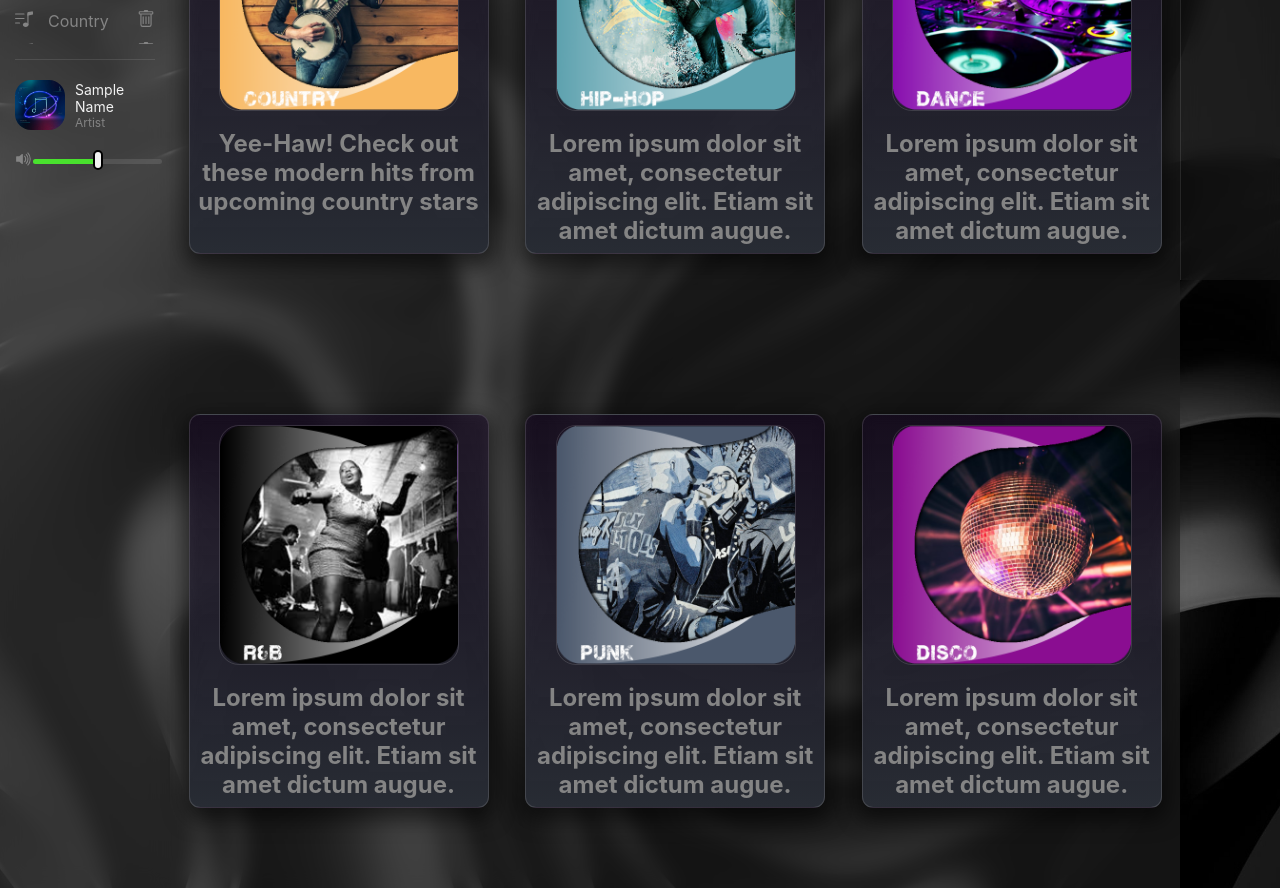
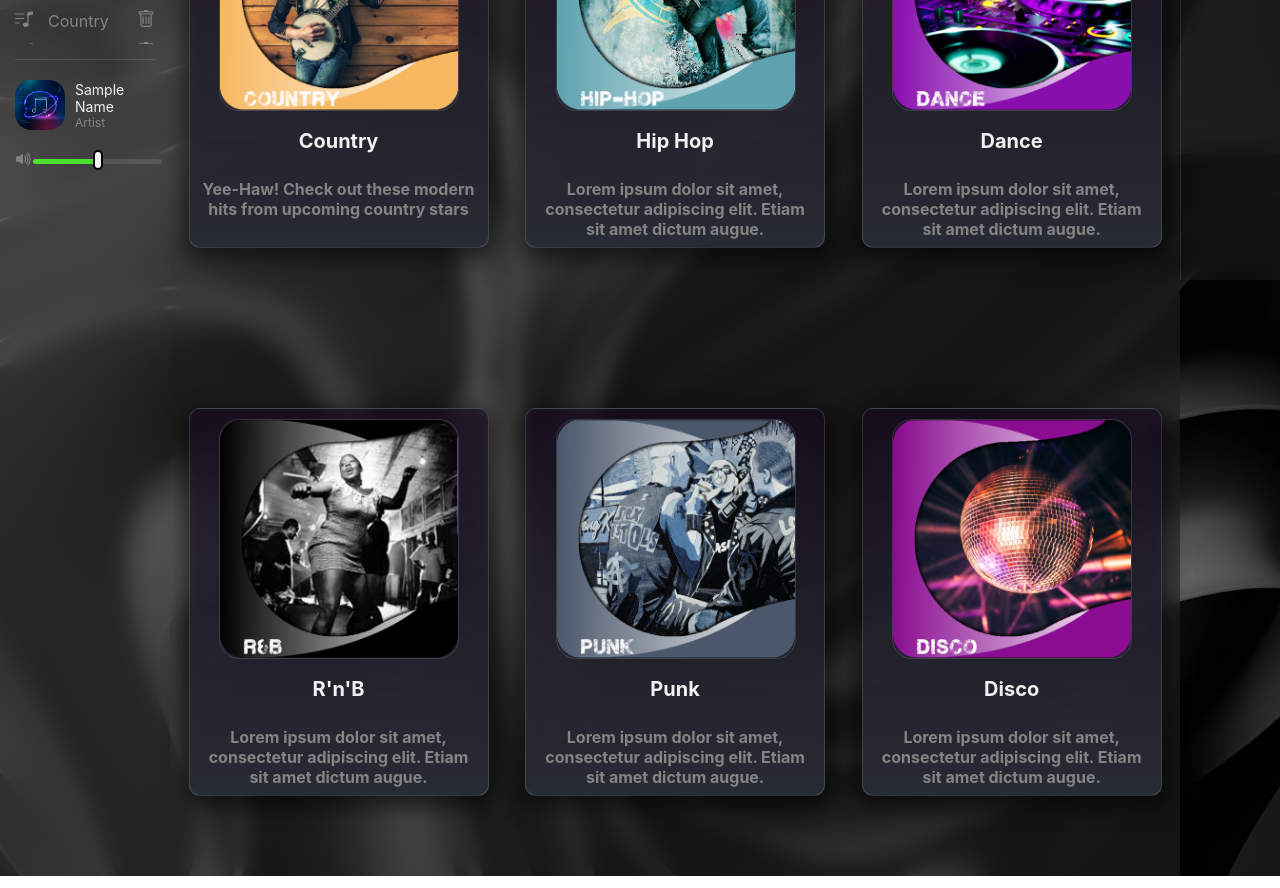
Before and after one commit to CollinsDrew/Aura_Music, a React (Create React App) app: page / in a window 1280 px wide. Shown: the part 520-1408 px from the top of the page. Built offline with nearby package versions, Linux system fonts and the light colour scheme.

Commit message:
style updates to cards

```diff
--- a/src/Components/Cards.js
+++ b/src/Components/Cards.js
@@ -12,6 +12,7 @@ function Cards() {
     <div className="cardContainer">
       <div className="cards">
         <img src={Country} alt="Country Music" />
+        <h2 className="cardTitle">Country</h2>
         <h2>
           Yee-Haw! Check out these modern hits from upcoming country stars
         </h2>
@@ -19,6 +20,7 @@ function Cards() {
 
       <div className="cards">
         <img src={HipHop} alt="Hip Hop Music" />
+        <h2 className="cardTitle">Hip Hop</h2>
         <h2>
           Lorem ipsum dolor sit amet, consectetur adipiscing elit. Etiam sit
           amet dictum augue.
@@ -27,6 +29,7 @@ function Cards() {
 
       <div className="cards">
         <img src={Dance} alt="Dance Music" />
+        <h2 className="cardTitle">Dance</h2>
         <h2>
           Lorem ipsum dolor sit amet, consectetur adipiscing elit. Etiam sit
           amet dictum augue.
@@ -35,6 +38,7 @@ function Cards() {
 
       <div className="cards">
         <img src={RnB} alt="R'n'B Music" />
+        <h2 className="cardTitle">R'n'B</h2>
         <h2>
           Lorem ipsum dolor sit amet, consectetur adipiscing elit. Etiam sit
           amet dictum augue.
@@ -43,6 +47,7 @@ function Cards() {
 
       <div className="cards">
         <img src={Punk} alt="Punk Music" />
+        <h2 className="cardTitle">Punk</h2>
         <h2>
           Lorem ipsum dolor sit amet, consectetur adipiscing elit. Etiam sit
           amet dictum augue.
@@ -51,6 +56,7 @@ function Cards() {
 
       <div className="cards">
         <img src={Disco} alt="Disco Music" />
+        <h2 className="cardTitle">Disco</h2>
         <h2>
           Lorem ipsum dolor sit amet, consectetur adipiscing elit. Etiam sit
           amet dictum augue.
--- a/src/Styles/Cards.css
+++ b/src/Styles/Cards.css
@@ -40,4 +40,18 @@
   color: #848484;
   padding: 8px;
   text-align: center;
+  font-size: 16px;
 }
+
+.cards:hover {
+  border: 1px solid #ffffff44;
+  box-shadow: 0 7px 50px 10px #000000aa;
+  transform: scale(1.015);
+  filter: brightness(1.3);
+  cursor: pointer;
+}
+
+.cards .cardTitle {
+  font-size: 20px;
+  color: #f1f1f1;
+}
```
